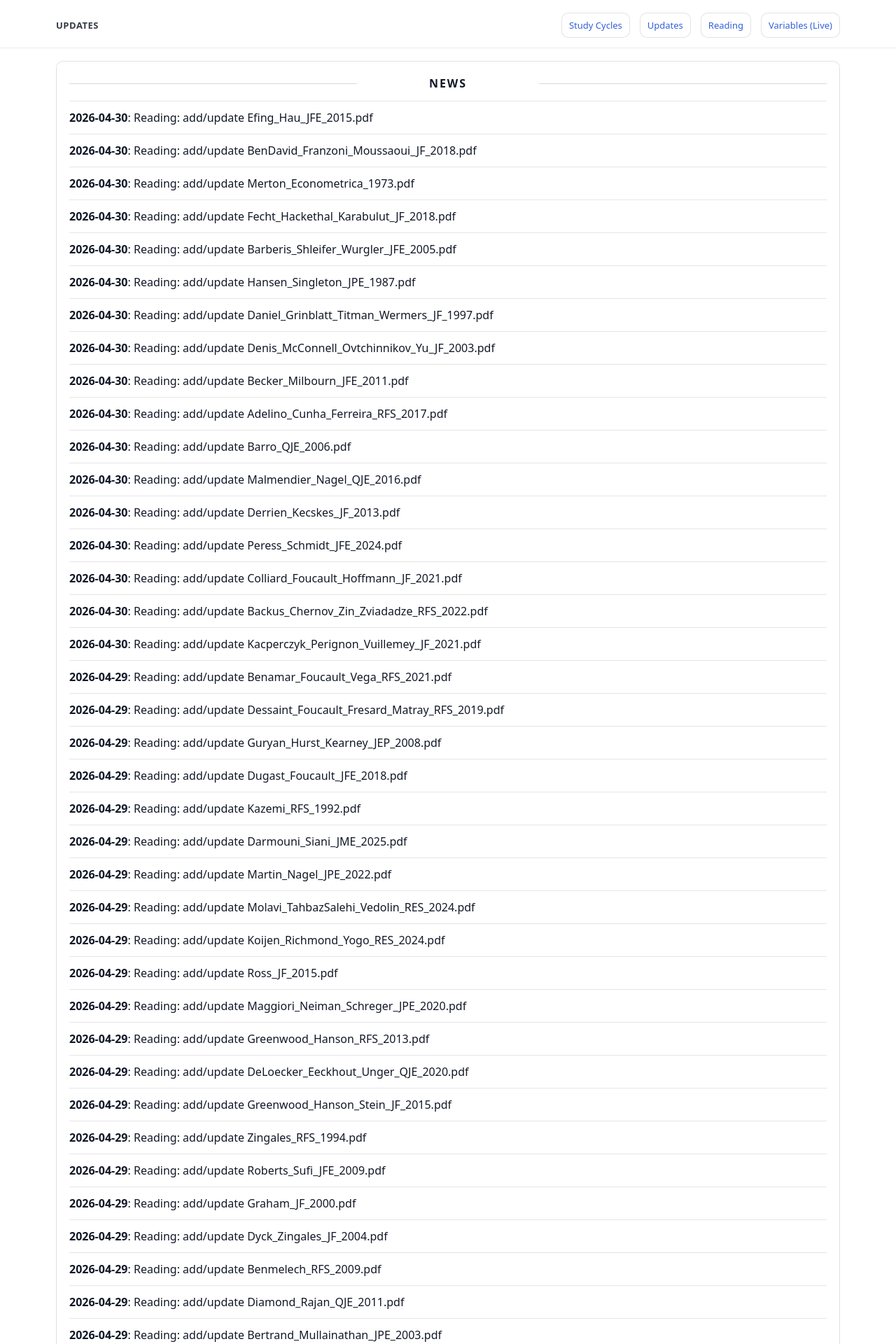
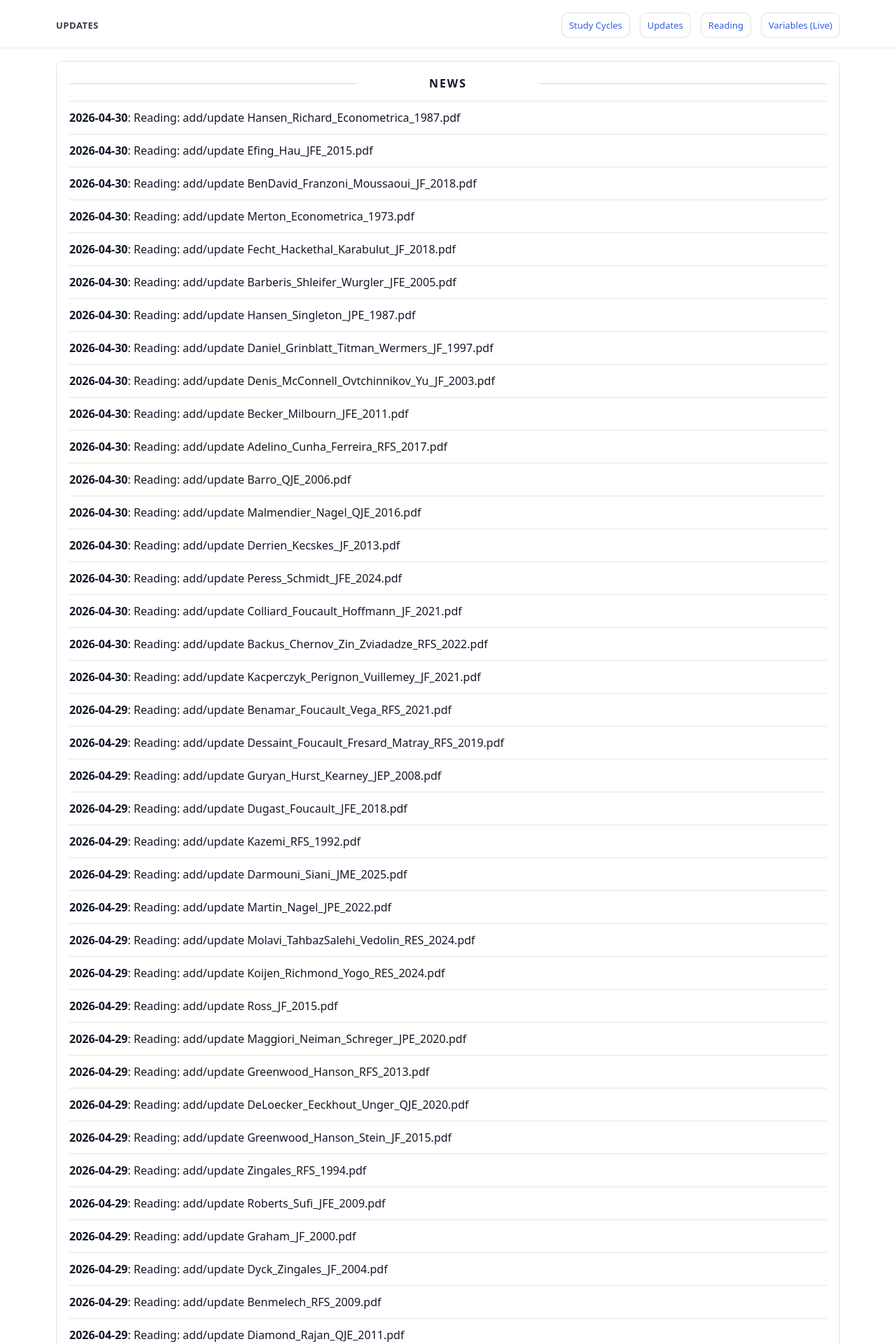
Before and after one commit to yaxinzn/study-archive, a Jekyll site: the page built from updates/index.md, in a window 1280 px wide. Shown: the top 1920 px of the page at 70% size. Built offline with Jekyll 4.4.1, drawn with Linux system fonts in a browser that asks for light colours; some of the changed text lies outside the part shown.

Commit message:
chore: update NEWS feed

```diff
--- a/_data/news.yml
+++ b/_data/news.yml
@@ -1,4 +1,7 @@
 # Auto-generated update history (sorted newest -> oldest). Do not edit manually.
+- ts: "1777544605"
+  date: "2026-04-30"
+  title: "Reading: add/update Hansen_Richard_Econometrica_1987.pdf"
 - ts: "1777544278"
   date: "2026-04-30"
   title: "Reading: add/update Efing_Hau_JFE_2015.pdf"
```
